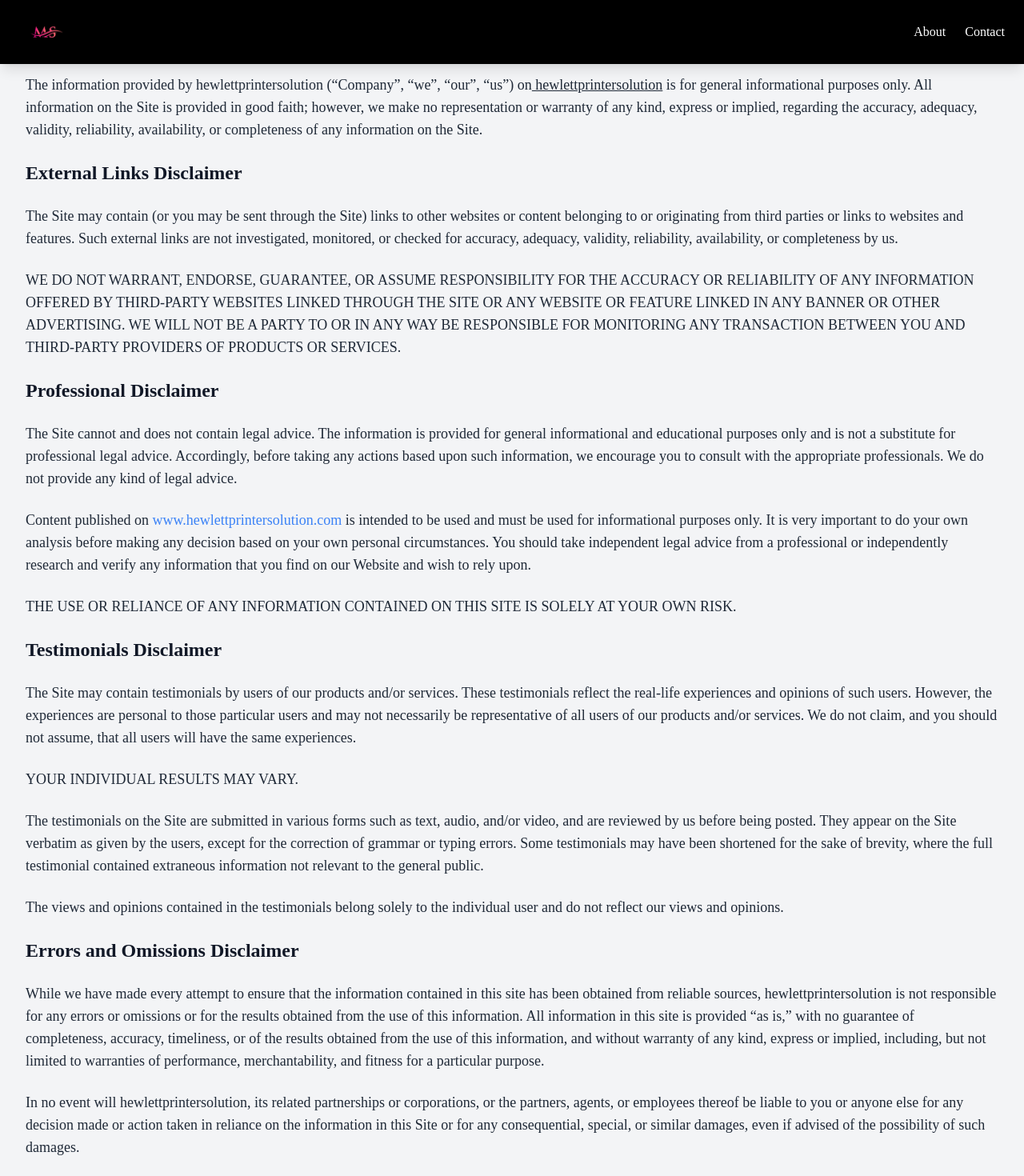
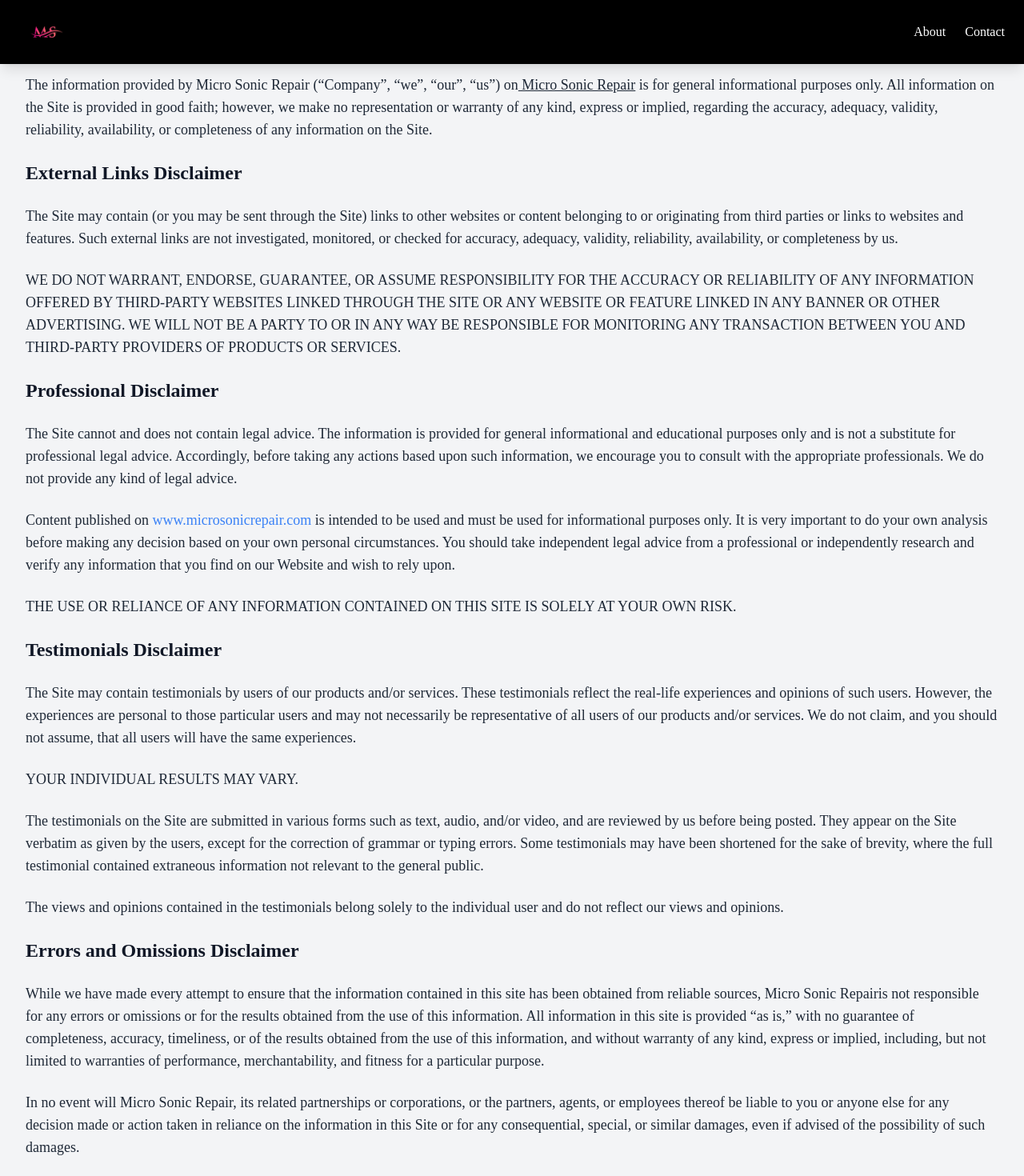
Before and after one commit to rafatparween/design_second, a React (Vite) app: page /disclaimer in a window 1280 px wide. Shown: the top 1470 px of the page at 80% size. Built offline with nearby package versions, Linux system fonts and the light colour scheme.

Commit message:
change the company

```diff
--- a/index.html
+++ b/index.html
@@ -4,7 +4,7 @@
     <meta charset="UTF-8" />
     <link rel="icon"  href="/favicon.ico" />
     <meta name="viewport" content="width=device-width, initial-scale=1.0" />
-    <title>hewlettprintersolution</title>
+    <title>Micro Sonic Repair</title>
     <link href="https://fonts.googleapis.com/css2?family=Poppins:wght@400;600&display=swap" rel="stylesheet">
     <link
     rel="stylesheet"
--- a/src/page/aboutUs.jsx
+++ b/src/page/aboutUs.jsx
@@ -7,8 +7,8 @@
             <div className="max-w-7xl mx-auto px-6">
                 {/* Header Section */}
                 <div className="text-center mb-16">
-                    <h1 className="text-4xl sm:text-5xl font-extrabold text-blue-600">Why Choose hewlettprintersolution for Digital Marketing & Development?</h1>
-                    <p className="mt-4 text-lg sm:text-xl text-gray-600">At hewlettprintersolution, we are more than just a digital marketing and development company—we are your strategic partner in growth. Whether you need a powerful website, an engaging app, or an effective digital marketing strategy, we provide tailored solutions that deliver real results.</p>
+                    <h1 className="text-4xl sm:text-5xl font-extrabold text-blue-600">Why Choose Micro Sonic Repair for Digital Marketing & Development?</h1>
+                    <p className="mt-4 text-lg sm:text-xl text-gray-600">At Micro Sonic Repair, we are more than just a digital marketing and development company—we are your strategic partner in growth. Whether you need a powerful website, an engaging app, or an effective digital marketing strategy, we provide tailored solutions that deliver real results.</p>
                 </div>
 
                 {/* Section 1: Proven Expertise */}
@@ -78,8 +78,8 @@
 
                 {/* Call to Action */}
                 <div className="mt-16 text-center">
-                    <h2 className="text-3xl font-semibold text-blue-600">Get Started with hewlettprintersolution Today!</h2>
-                    <p className="mt-4 text-lg text-gray-600">Whether you need a stunning website, an engaging mobile app, or a data-driven digital marketing strategy, hewlettprintersolution is the partner you can trust to grow your business and maximize ROI.</p>
+                    <h2 className="text-3xl font-semibold text-blue-600">Get Started with Micro Sonic Repair Today!</h2>
+                    <p className="mt-4 text-lg text-gray-600">Whether you need a stunning website, an engaging mobile app, or a data-driven digital marketing strategy, Micro Sonic Repair is the partner you can trust to grow your business and maximize ROI.</p>
                     <Link to="/query" className="mt-8 inline-block py-3
                      px-6 text-lg font-semibold bg-blue-500 text-white rounded-md
                      hover:bg-blue-600">Let’s Talk! – Contact us today for a free consultation!</Link>
--- a/src/page/disclaimer.jsx
+++ b/src/page/disclaimer.jsx
@@ -3,8 +3,8 @@
         <div class="max-w-7xl mx-auto p-8 space-y-6 bg-gray-100 text-gray-800">
             <h1 class="text-3xl font-bold text-gray-900">Disclaimer</h1>
             <p class="text-lg">
-                The information provided by hewlettprintersolution (“Company”, “we”, “our”, “us”) on
-                <u> hewlettprintersolution</u> is for general informational purposes only.
+                The information provided by Micro Sonic Repair (“Company”, “we”, “our”, “us”) on
+                <u> Micro Sonic Repair</u> is for general informational purposes only.
                 All information on the Site is provided in good faith; however, we make no representation or warranty of any kind, express or implied, regarding the accuracy, adequacy, validity, reliability, availability, or completeness of any information on the Site.
             </p>
 
@@ -24,7 +24,7 @@
                 Accordingly, before taking any actions based upon such information, we encourage you to consult with the appropriate professionals. We do not provide any kind of legal advice.
             </p>
             <p class="text-lg">
-                Content published on <a href="https://www.hewlettprintersolution.com" class="text-blue-500 hover:underline">www.hewlettprintersolution.com</a> is intended to be used and must be used for informational purposes only.
+                Content published on <a href="https://www.microsonicrepair.com" class="text-blue-500 hover:underline">www.microsonicrepair.com</a> is intended to be used and must be used for informational purposes only.
                 It is very important to do your own analysis before making any decision based on your own personal circumstances. You should take independent legal advice from a professional or independently research and verify any information that you find on our Website and wish to rely upon.
             </p>
             <p class="text-lg">
@@ -51,24 +51,24 @@
 
             <h2 class="text-2xl font-semibold text-gray-900">Errors and Omissions Disclaimer</h2>
             <p class="text-lg">
-                While we have made every attempt to ensure that the information contained in this site has been obtained from reliable sources, hewlettprintersolution is not responsible for any errors or omissions or for the results obtained from the use of this information.
+                While we have made every attempt to ensure that the information contained in this site has been obtained from reliable sources,  Micro Sonic Repairis not responsible for any errors or omissions or for the results obtained from the use of this information.
                 All information in this site is provided “as is,” with no guarantee of completeness, accuracy, timeliness, or of the results obtained from the use of this information, and without warranty of any kind, express or implied,
                 including, but not limited to warranties of performance, merchantability, and fitness for a particular purpose.
             </p>
             <p class="text-lg">
-                In no event will hewlettprintersolution, its related partnerships or corporations, or the partners, agents, or employees thereof be liable to you or anyone else for any decision made or action taken in reliance on the information in this Site
+                In no event will Micro Sonic Repair, its related partnerships or corporations, or the partners, agents, or employees thereof be liable to you or anyone else for any decision made or action taken in reliance on the information in this Site
                 or for any consequential, special, or similar damages, even if advised of the possibility of such damages.
             </p>
 
             <h2 class="text-2xl font-semibold text-gray-900">Guest Contributors Disclaimer</h2>
             <p class="text-lg">
-                This Site may include content from guest contributors, and any views or opinions expressed in such posts are personal and do not represent those of hewlettprintersolution or any of its staff or affiliates unless explicitly stated.
+                This Site may include content from guest contributors, and any views or opinions expressed in such posts are personal and do not represent those of Micro Sonic Repair or any of its staff or affiliates unless explicitly stated.
             </p>
 
             <h2 class="text-2xl font-semibold text-gray-900">Logos and Trademarks Disclaimer</h2>
             <p class="text-lg">
-                All logos and trademarks of third parties referenced on <a href="https://www.hewlettprintersolution.com" class="text-blue-500 hover:underline">www.hewlettprintersolution.com</a> are the trademarks and logos of their respective owners.
-                Any inclusion of such trademarks or logos does not imply or constitute any approval, endorsement, or sponsorship of hewlettprintersolution by such owners.
+                All logos and trademarks of third parties referenced on <a href="https://www.microsonicrepairn.com" class="text-blue-500 hover:underline">www.microsonicrepair.com</a> are the trademarks and logos of their respective owners.
+                Any inclusion of such trademarks or logos does not imply or constitute any approval, endorsement, or sponsorship of Micro Sonic Repair by such owners.
             </p>
         </div>
     </>
--- a/src/page/privacyPolicy.jsx
+++ b/src/page/privacyPolicy.jsx
@@ -6,8 +6,8 @@
             <section>
                 <h2 class="text-2xl font-semibold text-gray-900">Who We Are</h2>
                 <p class="text-lg">
-                    We at <strong>hewlettprintersolution</strong>, located at the World Wide Web as
-                    <a href="http://hewlettprintersolution.com" class="text-blue-500 hover:underline">www.hewlettprintersolution.com</a>, value your right to privacy.
+                    We at <strong>Micro Sonic Repair</strong>, located at the World Wide Web as
+                    <a href="http://microsonicrepair.com" class="text-blue-500 hover:underline">www.microsonicrepairn.com</a>, value your right to privacy.
                     As a visitor to our website, we understand the importance of your privacy and strive to ensure that your information is protected.
                     We may ask for personal information such as your name, email address, or preferences when you access specific areas of our website or subscribe to our newsletter.
                     Rest assured, your data is securely managed to deliver content and services tailored to your choices.
@@ -40,7 +40,7 @@
             <section>
                 <h2 class="text-2xl font-semibold text-gray-900">How We Protect Your Personal Information</h2>
                 <p class="text-lg">
-                    At <strong>hewlettprintersolution</strong>, we prioritize your privacy and security. Sensitive information entered on our website, such as credit card details, is encrypted using Secure Socket Layer (SSL) technology.
+                    At <strong>Micro Sonic Repair</strong>, we prioritize your privacy and security. Sensitive information entered on our website, such as credit card details, is encrypted using Secure Socket Layer (SSL) technology.
                     We adhere to industry standards to safeguard your personal information during transmission and storage.
                 </p>
                 <p class="text-lg">
@@ -61,16 +61,16 @@
             <section>
                 <h2 class="text-2xl font-semibold text-gray-900">Notification of Changes</h2>
                 <p class="text-lg">
-                    If <strong>hewlettprintersolution</strong> decides to make changes to this Privacy Policy, we will post the updates on this page and other relevant areas of our website.
+                    If <strong>Micro Sonic Repair</strong> decides to make changes to this Privacy Policy, we will post the updates on this page and other relevant areas of our website.
                     This ensures that our users are always aware of what information we collect, how we use it, and under what circumstances it may be disclosed.
                 </p>
             </section>
 
             <footer class="text-center text-gray-600">
-                <p class="text-sm">© 2025 hewlettprintersolution. All Rights Reserved.</p>
+                <p class="text-sm">© 2025 Micro Sonic Repair. All Rights Reserved.</p>
                 <p class="text-sm">
                     For any questions or concerns regarding our privacy policy, please contact us at
-                    <a href="mailto:support@hewlettprintersolution.com" class="text-blue-500 hover:underline">support@hewlettprintersolution.com</a>.
+                    <a href="mailto:support@microsonicrepair.com" class="text-blue-500 hover:underline">support@microsonicrepair.com</a>.
                 </p>
             </footer>
         </div>
--- a/src/page/termAndCondition.jsx
+++ b/src/page/termAndCondition.jsx
@@ -7,7 +7,7 @@
                 <h2 class="text-2xl font-semibold text-gray-900">The Contract</h2>
                 <ul class="list-disc list-inside text-lg space-y-4">
                     <li>
-                        The clients and hewlettprintersolution will have an independent contractor relationship, with neither party intending or implying a partnership or joint venture.
+                        The clients and  Micro Sonic Repair will have an independent contractor relationship, with neither party intending or implying a partnership or joint venture.
                     </li>
                     <li>
                         Both parties will agree on a start date for the services, and costs will be applied in accordance with that date.
@@ -22,7 +22,7 @@
                         A person who is not a party to the contract shall have no rights under or in connection with it.
                     </li>
                     <li>
-                        hewlettprintersolution reserves the right to subcontract some service tasks to a third-party service provider.
+                         Micro Sonic Repair reserves the right to subcontract some service tasks to a third-party service provider.
                     </li>
                 </ul>
             </section>
@@ -31,16 +31,16 @@
                 <h2 class="text-2xl font-semibold text-gray-900">Payment</h2>
                 <ul class="list-disc list-inside text-lg space-y-4">
                     <li>
-                        Clients must pay the full cost upfront when signing up for a monthly service plan with hewlettprintersolution.
+                        Clients must pay the full cost upfront when signing up for a monthly service plan with  Micro Sonic Repair.
                     </li>
                     <li>
                         For fixed quotes, clients must pay 50% of the agreed amount in advance, with the remaining 50% due within seven days of the service start date.
                     </li>
                     <li>
-                        hewlettprintersolution will bill clients monthly in advance.
+                        Micro Sonic Repair will bill clients monthly in advance.
                     </li>
                     <li>
-                        If a client fails to pay an invoice on time, hewlettprintersolution reserves the right to immediately discontinue services without prior notice.
+                        If a client fails to pay an invoice on time, Micro Sonic Repair reserves the right to immediately discontinue services without prior notice.
                     </li>
                 </ul>
             </section>
@@ -49,13 +49,13 @@
                 <h2 class="text-2xl font-semibold text-gray-900">Liability</h2>
                 <ul class="list-disc list-inside text-lg space-y-4">
                     <li>
-                        hewlettprintersolution will not be liable for any consequential or indirect losses due to delays in service deliverables caused by natural or uncontrollable events.
+                         Micro Sonic Repair will not be liable for any consequential or indirect losses due to delays in service deliverables caused by natural or uncontrollable events.
                     </li>
                     <li>
-                        Clients agree to indemnify and hold hewlettprintersolution harmless from any claims, losses, liabilities, and expenses arising from services provided, including third-party claims related to false advertising, intellectual property violations, or content submissions for publication.
+                        Clients agree to indemnify and hold  Micro Sonic Repair harmless from any claims, losses, liabilities, and expenses arising from services provided, including third-party claims related to false advertising, intellectual property violations, or content submissions for publication.
                     </li>
                     <li>
-                        Due to the nature of digital media, any content provided by clients for publication will be publicly accessible upon publication. hewlettprintersolution is not responsible for screening such material or any resultant losses.
+                        Due to the nature of digital media, any content provided by clients for publication will be publicly accessible upon publication.  Micro Sonic Repair is not responsible for screening such material or any resultant losses.
                     </li>
                 </ul>
             </section>
@@ -79,7 +79,7 @@
                         Information such as name, email, and contact details shared through our forms will remain private and will not be disclosed to third parties without prior consent, except for internal use.
                     </li>
                     <li>
-                        hewlettprintersolution uses SSL encryption to protect sensitive data during online transactions. However, no method of online transmission is 100% secure, and absolute security cannot be guaranteed.
+                         Micro Sonic Repair uses SSL encryption to protect sensitive data during online transactions. However, no method of online transmission is 100% secure, and absolute security cannot be guaranteed.
                     </li>
                     <li>
                         Cookies may be used to track browsing preferences and gather statistical data to improve user experience. These cookies do not access personal information.
@@ -93,15 +93,15 @@
             <section>
                 <h2 class="text-2xl font-semibold text-gray-900">Modification of Terms</h2>
                 <p class="text-lg">
-                    hewlettprintersolution reserves the right to modify these terms and conditions at any time, including during an ongoing contract. Clients will be notified of any changes via email or updates on our website.
+                     Micro Sonic Repair reserves the right to modify these terms and conditions at any time, including during an ongoing contract. Clients will be notified of any changes via email or updates on our website.
                 </p>
             </section>
 
             <footer class="text-center text-gray-600">
-                <p class="text-sm">© 2025 hewlettprintersolution. All Rights Reserved.</p>
+                <p class="text-sm">© 2025  Micro Sonic Repair. All Rights Reserved.</p>
                 <p class="text-sm">
                     For any questions or concerns regarding these terms, please contact us at
-                    <a href="mailto:support@hewlettprintersolution.com" class="text-blue-500 hover:underline"> support@hewlettprintersolution.com</a>.
+                    <a href="mailto:support@microsonicrepair.com" class="text-blue-500 hover:underline"> support@microsonicrepair.com</a>.
                 </p>
             </footer>
         </div>
```
